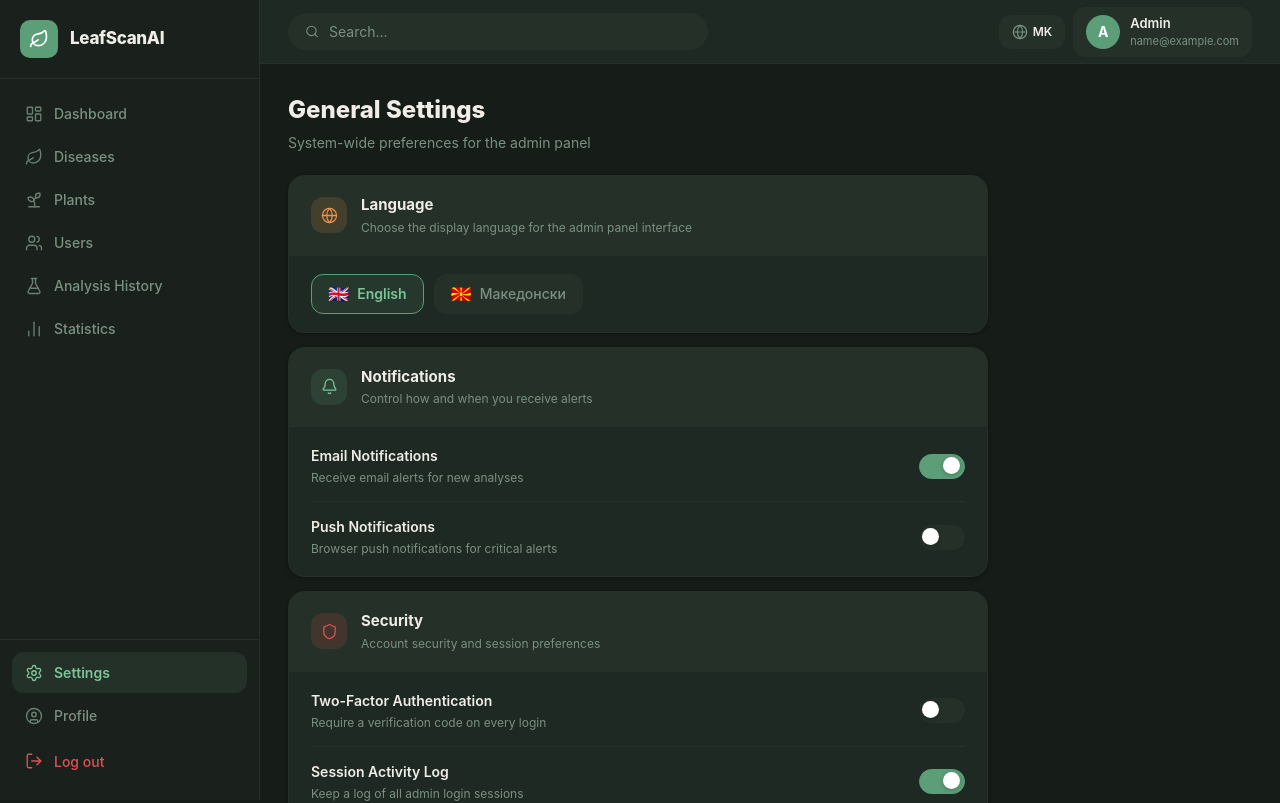
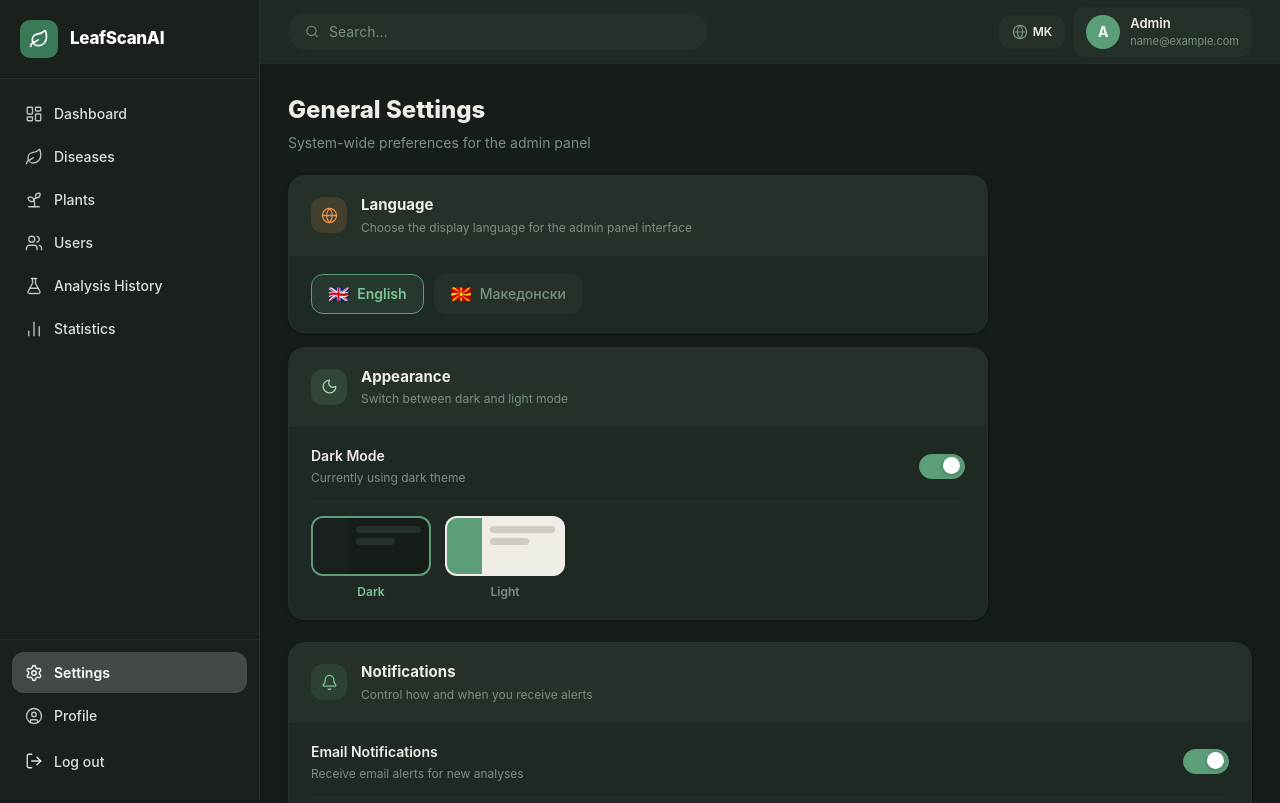
Before and after one commit to hristoskamaja/leafscan_web, a React (Create React App) app: page /settings in a window 1280 px wide. Shown: the top 803 px of the page. Built offline with nearby package versions, Linux system fonts and the light colour scheme; sample sign-in values are in the browser's storage.

Commit message:
Add light/dark theme

```diff
--- a/src/components/layout/Sidebar.css
+++ b/src/components/layout/Sidebar.css
@@ -2,12 +2,13 @@
     width: var(--sidebar-w);
     min-height: 100vh;
     background: var(--sidebar-bg);
-    border-right: 1px solid var(--border);
+    border-right: 1px solid var(--sidebar-border);
     display: flex;
     flex-direction: column;
     position: fixed;
     top: 0; left: 0; bottom: 0;
     z-index: 200;
+    transition: background 0.2s;
 }
 
 /* Logo */
@@ -16,11 +17,11 @@
     align-items: center;
     gap: 12px;
     padding: 20px;
-    border-bottom: 1px solid var(--border);
+    border-bottom: 1px solid var(--sidebar-border);
 }
 .sidebar-logo-icon {
     width: 38px; height: 38px;
-    background: var(--green);
+    background: var(--green-dark);
     border-radius: 10px;
     display: flex; align-items: center; justify-content: center;
     flex-shrink: 0;
@@ -28,7 +29,7 @@
 .sidebar-logo-text {
     font-size: 17px;
     font-weight: 800;
-    color: var(--text-dark);
+    color: #fff;
     letter-spacing: -0.3px;
 }
 
@@ -49,32 +50,26 @@
     border-radius: var(--radius-md);
     font-size: 14px;
     font-weight: 500;
-    color: var(--text-muted);
+    color: rgba(255,255,255,0.85);
     transition: background 0.15s, color 0.15s;
     white-space: nowrap;
 }
 .sidebar-link:hover {
-    background: var(--surface);
-    color: var(--text-dark);
+    background: rgba(255,255,255,0.12);
+    color: #fff;
 }
 .sidebar-link--active {
-    background: var(--green-bg);
-    color: var(--green-light);
+    background: rgba(255,255,255,0.18);
+    color: #fff;
     font-weight: 600;
 }
-.sidebar-link-icon {
-    flex-shrink: 0;
-    opacity: 0.85;
-}
-.sidebar-link--active .sidebar-link-icon {
-    opacity: 1;
-    color: var(--green-light);
-}
+.sidebar-link-icon { flex-shrink: 0; opacity: 0.85; }
+.sidebar-link--active .sidebar-link-icon { opacity: 1; }
 
 /* Bottom */
 .sidebar-bottom {
     padding: 12px 12px 20px;
-    border-top: 1px solid var(--border);
+    border-top: 1px solid var(--sidebar-border);
     display: flex;
     flex-direction: column;
     gap: 2px;
@@ -88,14 +83,15 @@
     border-radius: var(--radius-md);
     font-size: 14px;
     font-weight: 500;
-    color: var(--red);
+    color: rgba(255,255,255,0.85);
     background: transparent;
     border: none;
     width: 100%;
     cursor: pointer;
-    transition: background 0.15s;
+    transition: background 0.15s, color 0.15s;
     margin-top: 4px;
 }
 .sidebar-logout:hover {
-    background: var(--red-bg);
+    background: rgba(224,82,82,0.2);
+    color: #FF8080;
 }
--- /dev/null
+++ b/src/context/ThemeContext.jsx
@@ -0,0 +1,45 @@
+import { createContext, useContext, useState, useEffect, useCallback } from 'react';
+
+// ─────────────────────────────────────────────────────────────────────────────
+// ThemeContext — глобален dark/light mode
+// Истите бои како мобилната апликација (app_theme.dart)
+//
+// Light mode бои (од AppColors light):
+//   background: #F0EDE6
+//   cardBg:     #FFFFFF
+//   textDark:   #1A1A1A
+//   textMuted:  #8A8A8A
+//   border:     #DDDDD8
+//
+// Dark mode бои (од AppColors dark):
+//   background: #121212  (darkBackground)
+//   cardBg:     #1E1E1E  (darkCardBg)
+//   textDark:   #F0F0F0  (darkTextDark)
+//   textMuted:  #9E9E9E  (darkTextMuted)
+//   border:     #2C2C2C  (darkBorder)
+// ─────────────────────────────────────────────────────────────────────────────
+
+const ThemeContext = createContext(null);
+
+export function ThemeProvider({ children }) {
+  const [isDark, setIsDark] = useState(() => {
+    const saved = localStorage.getItem('ls_theme');
+    return saved ? saved === 'dark' : true; // default dark
+  });
+
+  // Apply theme class to <html> element
+  useEffect(() => {
+    document.documentElement.setAttribute('data-theme', isDark ? 'dark' : 'light');
+    localStorage.setItem('ls_theme', isDark ? 'dark' : 'light');
+  }, [isDark]);
+
+  const toggleTheme = useCallback(() => setIsDark(v => !v), []);
+
+  return (
+    <ThemeContext.Provider value={{ isDark, toggleTheme }}>
+      {children}
+    </ThemeContext.Provider>
+  );
+}
+
+export const useTheme = () => useContext(ThemeContext);
--- a/src/index.css
+++ b/src/index.css
@@ -1,6 +1,7 @@
-/* ── LeafScan AI — Dark Theme (matches mobile app) ───────────────────────── */
+/* ── LeafScan AI — Theme System (matches mobile app_theme.dart) ──────────── */
 *, *::before, *::after { box-sizing: border-box; margin: 0; padding: 0; }
 
+/* ── Brand colors — shared between light and dark (same as mobile) ────────── */
 :root {
     --green:        #5C9E78;
     --green-light:  #7CC49A;
@@ -8,32 +9,10 @@
     --green-dark:   #3A7A56;
     --green-bg:     rgba(92,158,120,0.13);
 
-    /* Dark backgrounds — same as mobile */
-    --bg:           #161C18;
-    --card:         #1E2923;
-    --surface:      #243028;
-
-    /* Sidebar */
-    --sidebar-bg:   #1A211D;
-    --sidebar-border: #243028;
-
-    /* Text */
-    --text-dark:    #F0EDE6;
-    --text-muted:   #7A9080;
-    --text-light:   #4A5E52;
-
-    /* Accents */
     --orange:       #E8924A;
     --orange-bg:    rgba(232,146,74,0.13);
     --red:          #E05252;
     --red-bg:       rgba(224,82,82,0.13);
-
-    /* Borders */
-    --border:       #243028;
-    --border-dark:  #2C3830;
-
-    --shadow-sm: 0 1px 4px rgba(0,0,0,0.3);
-    --shadow-md: 0 4px 16px rgba(0,0,0,0.4);
 
     --radius-sm:  8px;
     --radius-md:  12px;
@@ -44,6 +23,44 @@
     --topbar-h:  64px;
 }
 
+/* ── Dark theme — AppColors dark (default) ────────────────────────────────── */
+:root,
+[data-theme="dark"] {
+    --bg:             #161C18;
+    --card:           #1E2923;
+    --surface:        #243028;
+    --sidebar-bg:     #1A211D;
+    --sidebar-border: #243028;
+    --border:         #243028;
+    --border-dark:    #2C3830;
+    --text-dark:      #F0EDE6;
+    --text-muted:     #7A9080;
+    --text-light:     #4A5E52;
+    --shadow-sm:      0 1px 4px rgba(0,0,0,0.3);
+    --shadow-md:      0 4px 16px rgba(0,0,0,0.4);
+    --input-bg:       #243028;
+}
+
+/* ── Light theme — AppColors light (matches mobile light mode) ────────────── */
+[data-theme="light"] {
+    --bg:             #F0EDE6;
+    --card:           #FFFFFF;
+    --surface:        #F5F2EB;
+    --sidebar-bg:     #5C9E78;
+    --sidebar-border: rgba(255,255,255,0.15);
+    --border:         #DDDDD8;
+    --border-dark:    #C8C4BC;
+    --text-dark:      #1A1A1A;
+    --text-muted:     #8A8A8A;
+    --text-light:     #AAAAAA;
+    --shadow-sm:      0 1px 4px rgba(0,0,0,0.06);
+    --shadow-md:      0 4px 16px rgba(0,0,0,0.08);
+    --input-bg:       #FFFFFF;
+    --green-bg:       rgba(92,158,120,0.1);
+    --orange-bg:      rgba(232,146,74,0.1);
+    --red-bg:         rgba(224,82,82,0.1);
+}
+
 html { font-size: 16px; }
 
 body {
@@ -52,6 +69,7 @@ body {
     color: var(--text-dark);
     line-height: 1.5;
     -webkit-font-smoothing: antialiased;
+    transition: background 0.2s, color 0.2s;
 }
 
 a { text-decoration: none; color: inherit; }
--- a/src/pages/Settings/Settings.css
+++ b/src/pages/Settings/Settings.css
@@ -101,3 +101,40 @@
 
 /* Footer */
 .settings-footer { padding-top: 4px; }
+
+/* ── Appearance section icon ──────────────────────────────────────────────── */
+.settings-section-icon--teal { background: rgba(124,196,154,0.15); color: var(--green-mint); }
+
+/* ── Theme picker ─────────────────────────────────────────────────────────── */
+.theme-picker { display: flex; gap: 14px; }
+.theme-option {
+    display: flex; flex-direction: column; align-items: center; gap: 7px;
+    cursor: pointer;
+}
+.theme-option span { font-size: 12px; font-weight: 600; color: var(--text-muted); }
+.theme-option--active span { color: var(--green-light); }
+
+.theme-thumb {
+    width: 120px; height: 60px;
+    border-radius: var(--radius-md);
+    display: flex; overflow: hidden;
+    border: 2px solid transparent;
+    transition: border-color 0.15s;
+}
+.theme-option--active .theme-thumb { border-color: var(--green); }
+.theme-thumb--dark  { background: #161C18; }
+.theme-thumb--light { background: #F0EDE6; }
+
+.theme-thumb-sidebar { width: 30%; height: 100%; }
+.theme-thumb-sidebar--dark  { background: #1A211D; }
+.theme-thumb-sidebar--light { background: #5C9E78; }
+
+.theme-thumb-content {
+    flex: 1; padding: 8px;
+    display: flex; flex-direction: column; gap: 5px;
+}
+.theme-thumb-content--light { background: #F0EDE6; }
+
+.theme-thumb-bar { height: 7px; background: #243028; border-radius: 4px; }
+.theme-thumb-bar--short { width: 60%; }
+.theme-thumb-bar--light { background: #D0CCC4; }
--- a/src/pages/Settings/Settings.jsx
+++ b/src/pages/Settings/Settings.jsx
@@ -1,5 +1,6 @@
-import { useState } from 'react';
-import { Globe, Bell, Shield, Info, Check, Save } from 'lucide-react';
+import {useState} from 'react';
+import {Globe, Bell, Shield, Info, Check, Save, Moon, Sun} from 'lucide-react';
+import {useTheme} from '../../context/ThemeContext';
 import './Settings.css';
 
 // ─────────────────────────────────────────────────────────────────────────────
@@ -11,12 +12,13 @@ import './Settings.css';
 // ─────────────────────────────────────────────────────────────────────────────
 
 export default function Settings() {
-  const [language,   setLanguage]   = useState('en');
+    const {isDark, toggleTheme} = useTheme();
+    const [language, setLanguage] = useState('en');
     const [emailNotif, setEmailNotif] = useState(true);
-  const [pushNotif,  setPushNotif]  = useState(false);
-  const [twoFactor,  setTwoFactor]  = useState(false);
+    const [pushNotif, setPushNotif] = useState(false);
+    const [twoFactor, setTwoFactor] = useState(false);
     const [sessionLog, setSessionLog] = useState(true);
-  const [saved,      setSaved]      = useState(false);
+    const [saved, setSaved] = useState(false);
 
     const handleSave = () => {
         // LATER: await settingsAPI.save({ language, emailNotif, pushNotif, twoFactor, sessionLog });
@@ -41,7 +43,7 @@ export default function Settings() {
                 <div className="settings-card">
                     <div className="settings-section-header">
                         <div className="settings-section-icon settings-section-icon--orange">
-              <Globe size={17} strokeWidth={1.8} />
+                            <Globe size={17} strokeWidth={1.8}/>
                         </div>
                         <div>
                             <h2 className="settings-section-title">Language</h2>
@@ -67,12 +69,64 @@ export default function Settings() {
                         </div>
                     </div>
                 </div>
+                {/* ── Appearance ─────────────────────────────────────────────────── */}
+                <div className="settings-card">
+                    <div className="settings-section-header">
+                        <div className="settings-section-icon settings-section-icon--teal">
+                            {isDark ? <Moon size={17} strokeWidth={1.8}/> : <Sun size={17} strokeWidth={1.8}/>}
+                        </div>
+                        <div>
+                            <h2 className="settings-section-title">Appearance</h2>
+                            <p className="settings-section-desc">
+                                Switch between dark and light mode
+                            </p>
+                        </div>
+                    </div>
+                    <div className="settings-card-body">
+                        <ToggleRow
+                            label={isDark ? 'Dark Mode' : 'Light Mode'}
+                            sub={isDark ? 'Currently using dark theme' : 'Currently using light theme'}
+                            checked={isDark}
+                            onChange={toggleTheme}
+                        />
+                        <div className="settings-divider"/>
+                        <div className="theme-picker">
+                            <div
+                                className={`theme-option ${isDark ? 'theme-option--active' : ''}`}
+                                onClick={() => !isDark && toggleTheme()}
+                            >
+                                <div className="theme-thumb theme-thumb--dark">
+                                    <div className="theme-thumb-sidebar theme-thumb-sidebar--dark"/>
+                                    <div className="theme-thumb-content">
+                                        <div className="theme-thumb-bar"/>
+                                        <div className="theme-thumb-bar theme-thumb-bar--short"/>
+                                    </div>
+                                </div>
+                                <span>Dark</span>
+                            </div>
+                            <div
+                                className={`theme-option ${!isDark ? 'theme-option--active' : ''}`}
+                                onClick={() => isDark && toggleTheme()}
+                            >
+                                <div className="theme-thumb theme-thumb--light">
+                                    <div className="theme-thumb-sidebar theme-thumb-sidebar--light"/>
+                                    <div className="theme-thumb-content theme-thumb-content--light">
+                                        <div className="theme-thumb-bar theme-thumb-bar--light"/>
+                                        <div className="theme-thumb-bar theme-thumb-bar--short theme-thumb-bar--light"/>
+                                    </div>
+                                </div>
+                                <span>Light</span>
+                            </div>
+                        </div>
+                    </div>
+                </div>
 
+            </div>
             {/* ── Notifications ─────────────────────────────────────────────────── */}
             <div className="settings-card">
                 <div className="settings-section-header">
                     <div className="settings-section-icon settings-section-icon--green">
-              <Bell size={17} strokeWidth={1.8} />
+                        <Bell size={17} strokeWidth={1.8}/>
                     </div>
                     <div>
                         <h2 className="settings-section-title">Notifications</h2>
@@ -88,7 +142,7 @@ export default function Settings() {
                         checked={emailNotif}
                         onChange={setEmailNotif}
                     />
-            <div className="settings-divider" />
+                    <div className="settings-divider"/>
                     <ToggleRow
                         label="Push Notifications"
                         sub="Browser push notifications for critical alerts"
@@ -102,7 +156,7 @@ export default function Settings() {
             <div className="settings-card">
                 <div className="settings-section-header">
                     <div className="settings-section-icon settings-section-icon--red">
-              <Shield size={17} strokeWidth={1.8} />
+                        <Shield size={17} strokeWidth={1.8}/>
                     </div>
                     <div>
                         <h2 className="settings-section-title">Security</h2>
@@ -118,7 +172,7 @@ export default function Settings() {
                         checked={twoFactor}
                         onChange={setTwoFactor}
                     />
-            <div className="settings-divider" />
+                    <div className="settings-divider"/>
                     <ToggleRow
                         label="Session Activity Log"
                         sub="Keep a log of all admin login sessions"
@@ -128,7 +182,6 @@ export default function Settings() {
                 </div>
             </div>
 
-      </div>
 
             {/* Bottom save */}
             <div className="settings-footer">
@@ -137,8 +190,8 @@ export default function Settings() {
                     onClick={handleSave}
                 >
                     {saved
-            ? <><Check size={17} strokeWidth={2.5} /> Changes Saved!</>
-            : <><Save  size={17} strokeWidth={1.8} /> Save All Changes</>
+                        ? <><Check size={17} strokeWidth={2.5}/> Changes Saved!</>
+                        : <><Save size={17} strokeWidth={1.8}/> Save All Changes</>
                     }
                 </button>
             </div>
@@ -148,7 +201,7 @@ export default function Settings() {
 }
 
 // ── Toggle component ──────────────────────────────────────────────────────────
-function ToggleRow({ label, sub, checked, onChange }) {
+function ToggleRow({label, sub, checked, onChange}) {
     return (
         <div className="toggle-row">
             <div>
@@ -161,7 +214,7 @@ function ToggleRow({ label, sub, checked, onChange }) {
                 role="switch"
                 aria-checked={checked}
             >
-        <span className="toggle-thumb" />
+                <span className="toggle-thumb"/>
             </button>
         </div>
     );
```
Also changed, not shown: src/App.js (+8 -5 lines). Lines whose indentation alone changed are shown as unchanged.
